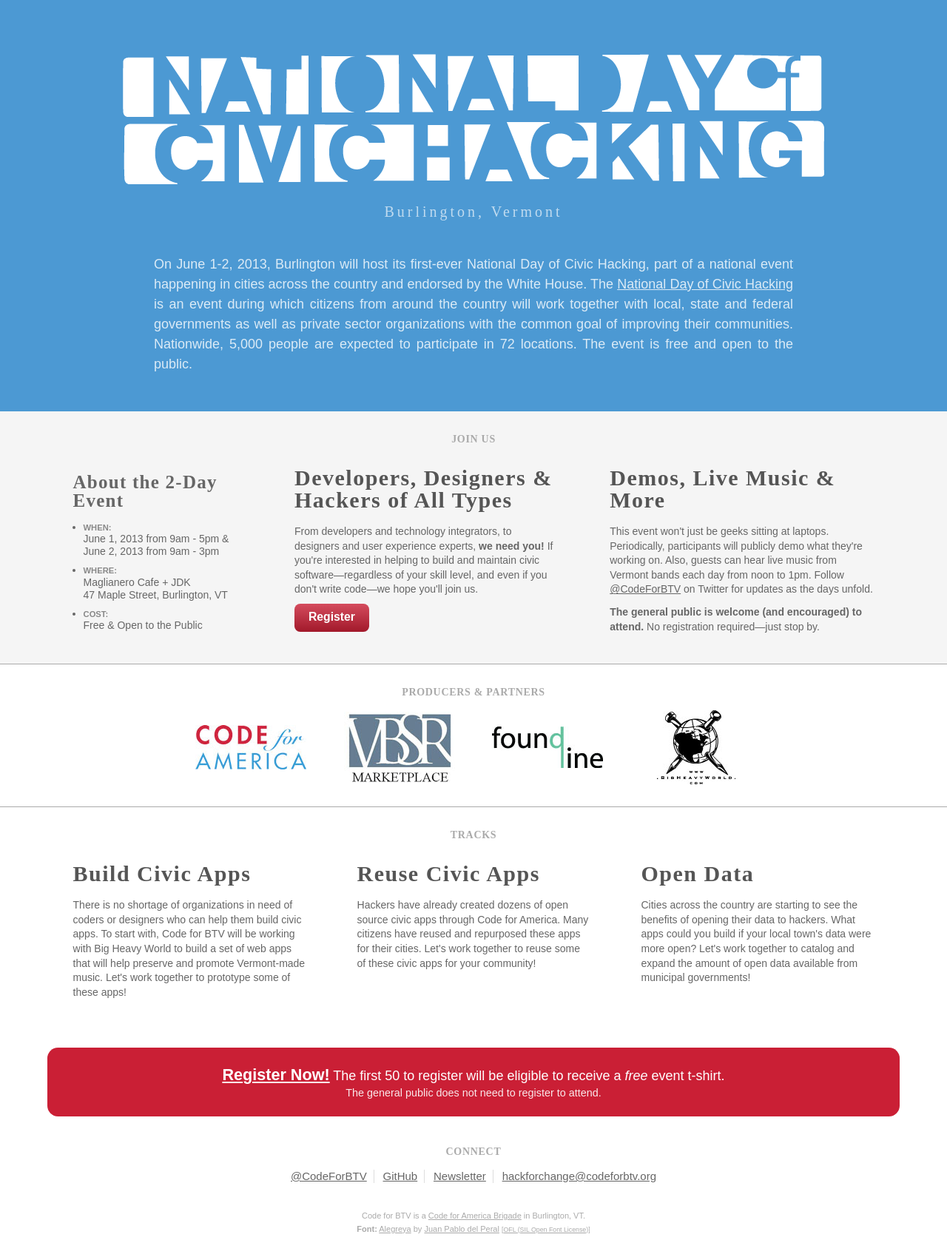
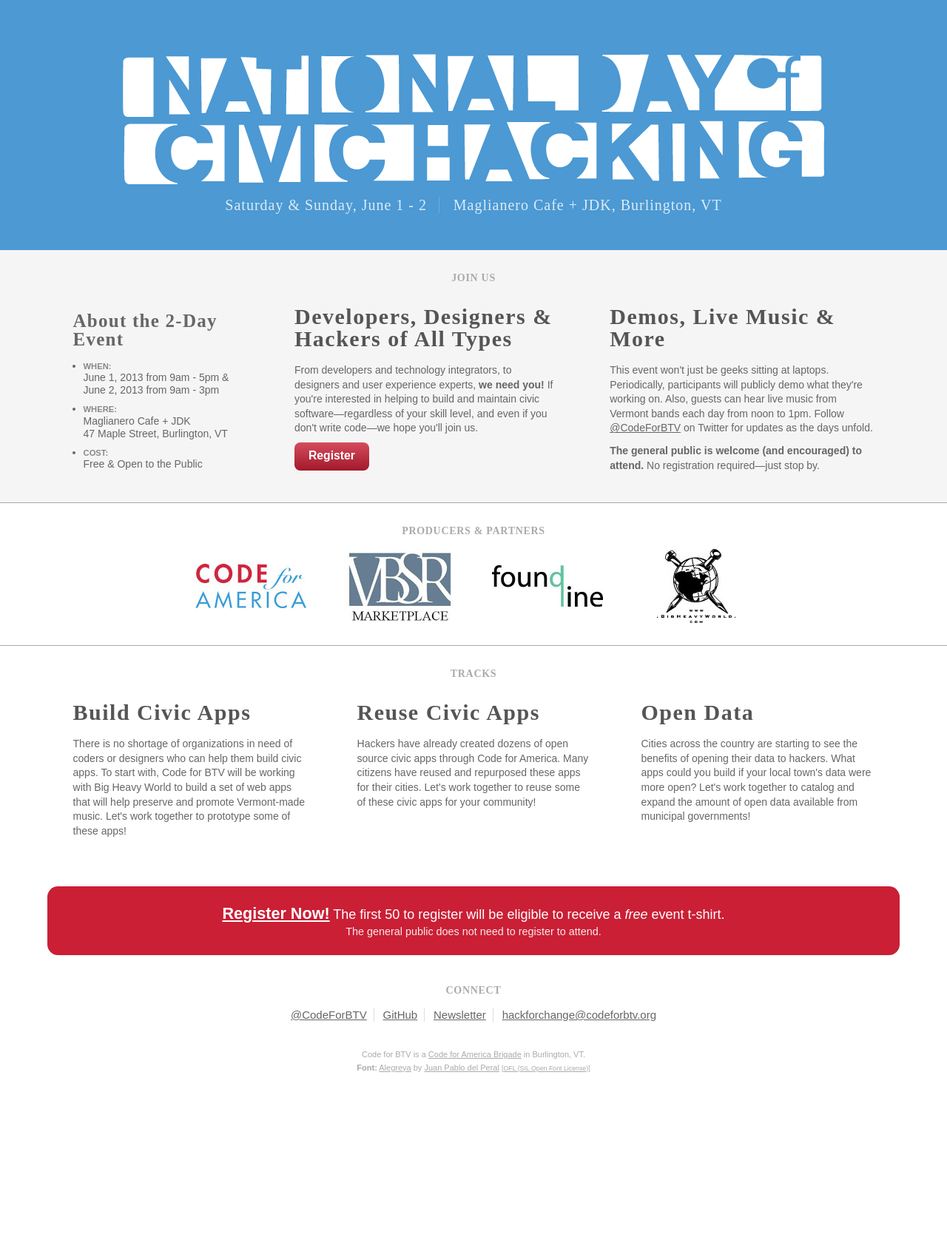
Before and after one commit to tedholtz/codeforbtv.github.com, a Jekyll site: the page built from index.html, in a window 1280 px wide. Shown: the whole page at 74% size. Built offline with Jekyll 4.4.1, drawn with Linux system fonts in a browser that asks for light colours; some web fonts are replaced; after the commit the page ends 1481 px from its top, so only the background shows below that.

Commit message:
Update overview header.

```diff
--- a/css/content.css
+++ b/css/content.css
@@ -14,7 +14,8 @@
     font-weight: bold;
     color: #555;
 }
-.fontface h1 {
+.fontface h1,
+.fontface body > header#overview li {
     font-family: "Alegreya";
     letter-spacing: 0.05em;
 }
@@ -110,15 +111,16 @@
     text-align: center;
 }
 body > header#overview h1,
-body > header#overview p,
+body > header#overview li,
 body > header#overview a {
     color: white;
 }
 body > header#overview h1 {
     margin-top: 0.6em;
+    margin-bottom: 0;
     font-size: 8.0em;
 }
-body > header#overview p,
+body > header#overview li,
 body > header#overview a {
     color: rgba(255, 255, 255, 0.8);
 }
@@ -132,19 +134,22 @@
     margin-left: auto;
     margin-right: auto;
 }
-body > header#overview h1 small {
-    display: block;
-    margin-top: 0.7em;
-    font-size: 0.25em;
-    font-weight: normal;
-    color: rgba(255, 255, 255, 0.65);
+body > header#overview ul {
+    margin-top: 0;
+    text-align: center;
 }
-body > header#overview p {
-    max-width: 75%;
-    font-size: 1.8em;
-    line-height: 1.5;
-    text-align: justify;
-    text-justify: inter-word;
+body > header#overview li {
+    display: inline-block;
+    margin-top: 0.2em;
+    margin-left: 0.4em;
+    margin-right: 0.4em;
+    font-size: 2.0em;
+    line-height: 1.1;
+    list-style: none;
+}
+body > header#overview li:not(:last-child) {
+    padding-right: 0.8em;
+    border-right: 1px solid rgba(255, 255, 255, 0.2);
 }
 #details h1 {
     margin-top: 0.8em;
@@ -212,4 +217,13 @@
 }
 .logo-code-for-america {
     background-image: url(/media/Code-for-America-150x60.jpg);
+@media screen and (max-width: 767px) {
+    body > header#overview li {
+        display: block;
+    }
+    body > header#overview li:not(:last-child) {
+        padding-right: 0;
+        border-right: none;
+    }
 }
+}
--- a/index.html
+++ b/index.html
@@ -3,8 +3,11 @@
 title: National Day of Civic Hacking in Burlington, Vermont | Code for BTV
 ---
 <header id="overview">
-    <h1><img src="/media/National-Day-of-Civic-Hacking-950x176.png" width="950" height="176" alt="National Day of Civic Hacking" class="national-day-of-civic-hacking-logo" /><small>Burlington, Vermont</small></h1>
-    <p>On June 1-2, 2013, Burlington will host its first-ever National Day of Civic Hacking, part of a national event happening in cities across the country and endorsed by the White House. The <a href="http://hackforchange.org/">National Day of Civic Hacking</a> is an event during which citizens from around the country will work together with local, state and federal governments as well as private sector organizations with the common goal of improving their communities. Nationwide, 5,000 people are expected to participate in 72 locations. The event is free and open to the public.</p>
+    <h1><img src="/media/National-Day-of-Civic-Hacking-950x176.png" width="950" height="176" alt="National Day of Civic Hacking" class="national-day-of-civic-hacking-logo" /></h1>
+    <ul>
+        <li>Saturday &amp; Sunday, June 1 - 2</li>
+        <li>Maglianero Cafe + JDK, Burlington, VT</li>
+    </ul>
 </header>
 <section id="participate">
     <h1>Join Us</h1>
```
